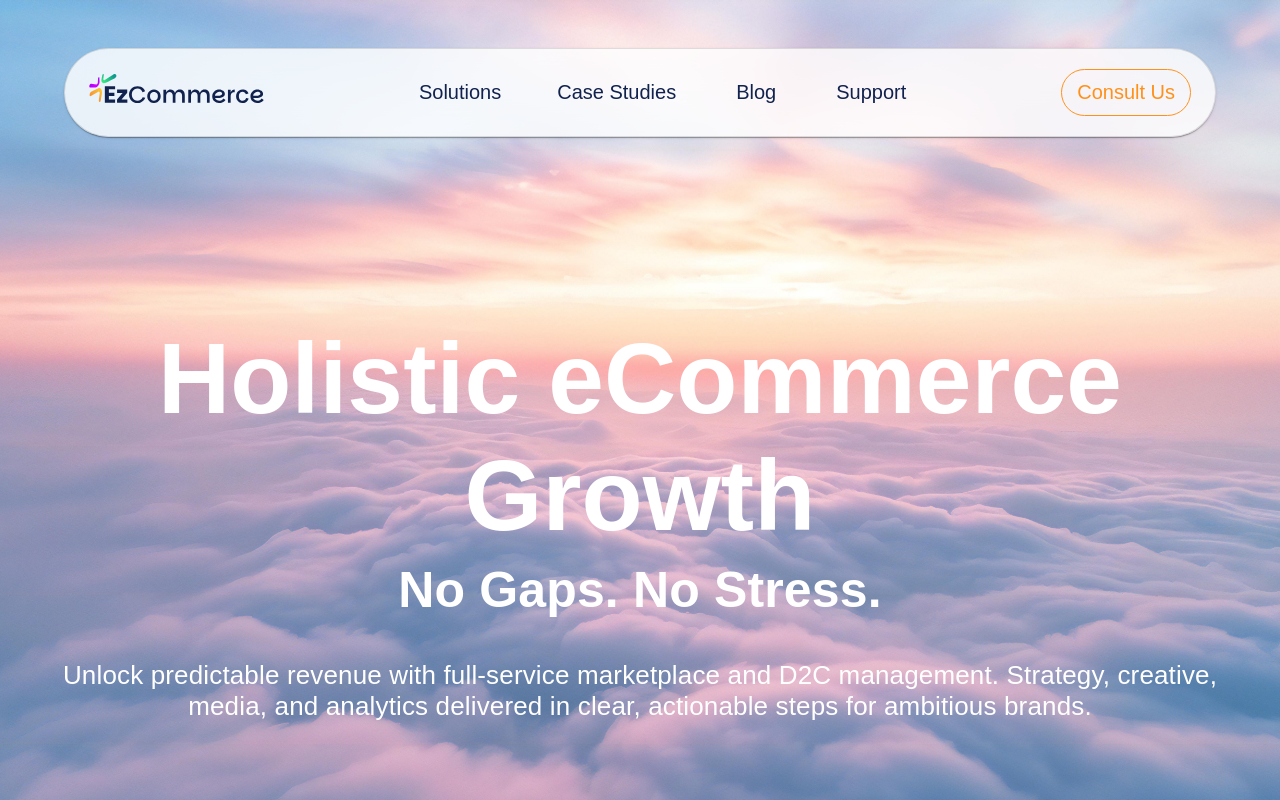
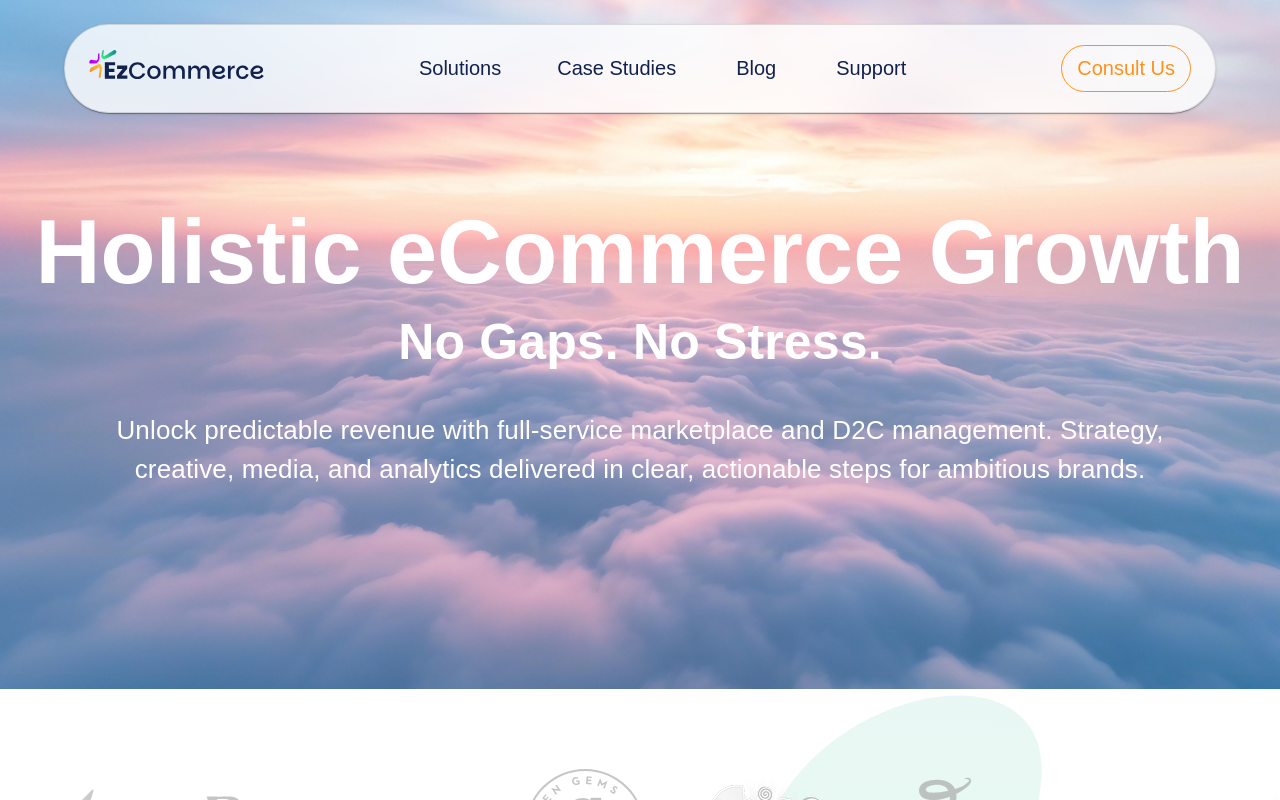
Before and after one commit to avocoreinc/ezcommerce-website, a Next.js app: page / in a window 1280 px wide. Shown: the top 800 px of the page. Built offline with nearby package versions, Linux system fonts and the light colour scheme; a web font is replaced by a local one; what @mui/material-nextjs would draw is missing.

Commit message:
fix hero section image and text alignment issues

```diff
--- a/src/components/hero.tsx
+++ b/src/components/hero.tsx
@@ -6,7 +6,16 @@ import Box from '@mui/material/Box';
 
 export default function Hero() {
   return (
-    <Box id="hero-section" sx={{ position: 'relative', py: 40 }}>
+    <Box
+      id="hero-section"
+      sx={{
+        position: 'relative',
+        py: { xs: 25, md: 25, xl: 30 },
+        minHeight: '500px',
+        maxHeight: { xs: '700px', md: '700px', xl: '900px' },
+        overflow: 'hidden',
+      }}
+    >
       <Image
         src="/hero-section/clouds.jpg"
         alt="Hero Section Background"
@@ -15,6 +24,7 @@ export default function Hero() {
         style={{
           objectFit: 'cover',
           zIndex: -1,
+          objectPosition: 'center 35%',
         }}
       />
 
@@ -25,7 +35,7 @@ export default function Hero() {
           fontWeight={700}
           textAlign="center"
         >
-          <Box sx={{ fontSize: { xs: 50, md: 100 } }}>
+          <Box sx={{ fontSize: { xs: 50, md: 90 } }}>
             Holistic eCommerce Growth
           </Box>
           <Box sx={{ fontSize: { xs: 30, md: 50 }, mt: 1 }}>
@@ -40,6 +50,8 @@ export default function Hero() {
           sx={{ fontSize: { xs: 20, md: 26 } }}
           textAlign="center"
           mt={5}
+          px={{ md: 10 }}
+          lineHeight={1.5}
         >
           Unlock predictable revenue with full-service marketplace and D2C
           management. Strategy, creative, media, and analytics delivered in
--- a/src/components/nav-bar.tsx
+++ b/src/components/nav-bar.tsx
@@ -45,7 +45,7 @@ export default function Navbar() {
         boxShadow: 0,
         bgcolor: 'transparent',
         backgroundImage: 'none',
-        mt: '3rem',
+        mt: '1.5rem',
       }}
     >
       <Container maxWidth="lg">
```
